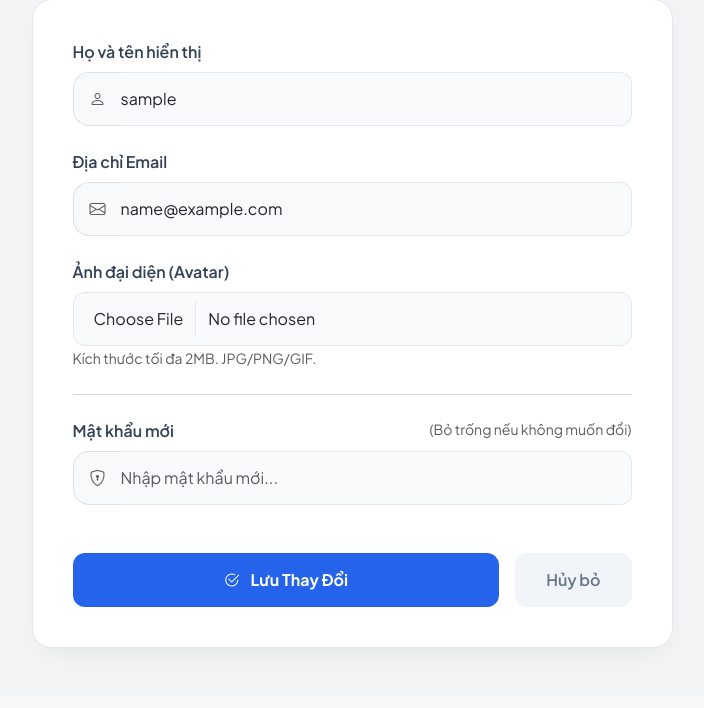
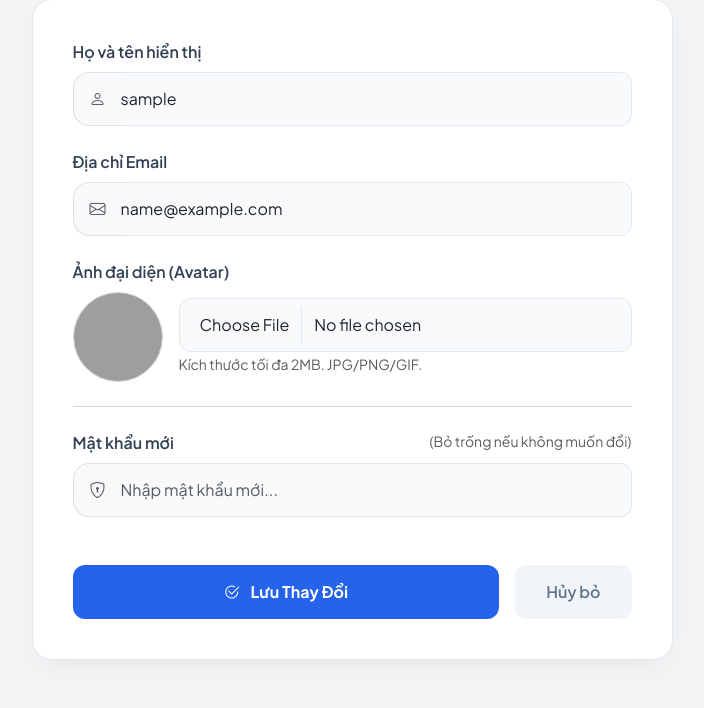
Before and after one commit to VanThanh-gif/LAPTRINHWEB, a PHP site: page /edit_profile.php in a window 1280 px wide. Shown: the part 201-909 px from the top of the page, without its empty margins (288-992 px from the left). Before the commit the page ends 851 px from the top, so only its background shows below. Run offline with PHP 8.4, Linux system fonts and the light colour scheme; the visitor is signed in with stand-in values (Sample User, id 1); tables that the repository leaves empty or names only in its code hold one stand-in row (values such as "Sample post"); grey boxes are pictures that could not be loaded.

Commit message:
feat(profile): cập nhật profile, upload avatar và session check

```diff
--- a/frontend/user/edit_profile.php
+++ b/frontend/user/edit_profile.php
@@ -14,9 +14,12 @@ $msg_type = '';
 
 // Lấy thông tin hiện tại từ DB để điền sẵn vào Form
 try {
-    $stmt = $conn->prepare("SELECT username, email FROM users WHERE id = ?");
+    $stmt = $conn->prepare("SELECT username, email FROM users WHERE user_id = ?");
     $stmt->execute([$user_id]);
     $current_user = $stmt->fetch(PDO::FETCH_ASSOC);
+    if (!$current_user) {
+        $current_user = ['username' => $_SESSION['username'], 'email' => ''];
+    }
 } catch (PDOException $e) {
     $current_user = ['username' => $_SESSION['username'], 'email' => ''];
 }
@@ -31,7 +34,16 @@ if ($_SERVER['REQUEST_METHOD'] === 'POST') {
         $message = "Tên và Email không được để trống!";
         $msg_type = "danger";
     } else {
+        // Validate email uniqueness first
         try {
+            $check = $conn->prepare("SELECT user_id FROM users WHERE email = ? AND user_id != ? LIMIT 1");
+            $check->execute([$new_email, $user_id]);
+            $conflict = $check->fetch(PDO::FETCH_ASSOC);
+            if ($conflict) {
+                $message = "Email này đã được sử dụng bởi tài khoản khác.";
+                $msg_type = "danger";
+            } else {
+                // No conflict — proceed with updates
                 // Handle avatar upload (optional)
                 $avatar_path = null;
                 if (isset($_FILES['avatar']) && isset($_FILES['avatar']['tmp_name']) && $_FILES['avatar']['error'] === UPLOAD_ERR_OK) {
@@ -53,14 +65,7 @@ if ($_SERVER['REQUEST_METHOD'] === 'POST') {
                         $filename = 'avatar_' . $user_id . '_' . time() . '.' . $ext;
                         $dest = $uploadDir . '/' . $filename;
                         if (move_uploaded_file($_FILES['avatar']['tmp_name'], $dest)) {
-                        $avatar_path = 'Uploads/avatars/' . $filename;
-                        try {
-                            $stmtAvatar = $conn->prepare("UPDATE users SET avatar = ? WHERE id = ?");
-                            $stmtAvatar->execute([$avatar_path, $user_id]);
-                            $_SESSION['avatar'] = $avatar_path;
-                        } catch (PDOException $e) {
-                            // If DB doesn't have avatar column, ignore and continue
-                        }
+                            $avatar_path = '/LAPTRINHWEB/Uploads/avatars/' . $filename;
                         } else {
                             $message = "Không thể lưu file avatar, thử lại.";
                             $msg_type = "danger";
@@ -68,31 +73,43 @@ if ($_SERVER['REQUEST_METHOD'] === 'POST') {
                     }
                 }
 
-            // Nếu có nhập mật khẩu mới thì cập nhật cả mật khẩu
+                // If no avatar/file errors, do DB updates
+                if (empty($message)) {
                     if (!empty($new_password)) {
-                // Thực tế đồ án nhớ dùng password_hash() nhé, ở đây tớ làm demo
                         $hashed_password = password_hash($new_password, PASSWORD_DEFAULT);
-                $update_stmt = $conn->prepare("UPDATE users SET username = ?, email = ?, password = ? WHERE id = ?");
+                        $update_stmt = $conn->prepare("UPDATE users SET username = ?, email = ?, password = ? WHERE user_id = ?");
                         $update_stmt->execute([$new_name, $new_email, $hashed_password, $user_id]);
                     } else {
-                // Chỉ cập nhật tên và email
-                $update_stmt = $conn->prepare("UPDATE users SET username = ?, email = ? WHERE id = ?");
+                        $update_stmt = $conn->prepare("UPDATE users SET username = ?, email = ? WHERE user_id = ?");
                         $update_stmt->execute([$new_name, $new_email, $user_id]);
                     }
 
-            // Cập nhật lại Session để giao diện Navbar đổi tên ngay lập tức
+                    // Update avatar column if file uploaded
+                    if ($avatar_path) {
+                        try {
+                            $stmtAvatar = $conn->prepare("UPDATE users SET avatar = ? WHERE user_id = ?");
+                            $stmtAvatar->execute([$avatar_path, $user_id]);
+                            $_SESSION['avatar'] = $avatar_path;
+                        } catch (PDOException $e) {
+                            // ignore if avatar column missing
+                        }
+                    }
+
+                    // Update session and current_user
                     $_SESSION['username'] = $new_name;
                     $_SESSION['email'] = $new_email;
-
                     $message = "Cập nhật hồ sơ thành công!";
                     $msg_type = "success";
-
-            // Cập nhật lại biến $current_user để hiển thị vào form
                     $current_user['username'] = $new_name;
                     $current_user['email'] = $new_email;
 
+                    // Redirect to profile page so navbar/avatar refreshes immediately
+                    header('Location: profile.php?updated=1');
+                    exit;
+                }
+            }
         } catch (PDOException $e) {
-            $message = "Lỗi cập nhật: Email này có thể đã được sử dụng.";
+            $message = "Lỗi hệ thống khi cập nhật, thử lại sau.";
             $msg_type = "danger";
         }
     }
@@ -152,6 +169,27 @@ if ($_SERVER['REQUEST_METHOD'] === 'POST') {
             font-weight: 600;
             transition: all 0.3s;
         }
+
+        .avatar-preview {
+            width: 90px;
+            height: 90px;
+            border-radius: 50%;
+            overflow: hidden;
+            background: #f3f4f6;
+            display: inline-flex;
+            align-items: center;
+            justify-content: center;
+            flex-shrink: 0;
+            border: 1px solid #d1d5db;
+        }
+
+        .avatar-preview img {
+            width: 100%;
+            height: 100%;
+            object-fit: cover;
+            object-position: center;
+            display: block;
+        }
         .btn-cancel:hover { background-color: #e2e8f0; color: #0f172a; }
     </style>
 </head>
@@ -197,8 +235,15 @@ if ($_SERVER['REQUEST_METHOD'] === 'POST') {
 
                     <div class="mb-4">
                         <label class="form-label">Ảnh đại diện (Avatar)</label>
-                        <input type="file" name="avatar" accept="image/*" class="form-control">
+                        <div class="d-flex align-items-center gap-3 mb-3">
+                            <div class="avatar-preview" id="avatarPreview">
+                                <img src="<?= !empty($_SESSION['avatar']) ? htmlspecialchars($_SESSION['avatar']) : 'https://ui-avatars.com/api/?name=' . urlencode($_SESSION['username'] ?? $current_user['username']) . '&background=0D6EFD&color=fff&size=256' ?>" alt="Avatar Preview" />
+                            </div>
+                            <div class="flex-grow-1">
+                                <input type="file" id="avatarInput" name="avatar" accept="image/*" class="form-control">
                                 <small class="text-muted">Kích thước tối đa 2MB. JPG/PNG/GIF.</small>
+                            </div>
+                        </div>
                     </div>
 
                     <hr class="my-4 text-muted">
@@ -227,5 +272,23 @@ if ($_SERVER['REQUEST_METHOD'] === 'POST') {
 </div>
 
 <script src="https://cdn.jsdelivr.net/npm/bootstrap@5.3.0/dist/js/bootstrap.bundle.min.js"></script>
+<script>
+    document.addEventListener('DOMContentLoaded', function () {
+        var avatarInput = document.getElementById('avatarInput');
+        var avatarPreview = document.querySelector('#avatarPreview img');
+
+        if (avatarInput && avatarPreview) {
+            avatarInput.addEventListener('change', function () {
+                var file = this.files[0];
+                if (!file) return;
+                var reader = new FileReader();
+                reader.onload = function (e) {
+                    avatarPreview.src = e.target.result;
+                };
+                reader.readAsDataURL(file);
+            });
+        }
+    });
+</script>
 </body>
 </html>
--- a/frontend/user/profile.php
+++ b/frontend/user/profile.php
@@ -17,7 +17,7 @@ $avatar_src = $_SESSION['avatar'] ?? null;
 
 // (Tùy chọn) Lấy thêm thông tin chi tiết từ Database nếu cần
 try {
-    $stmt = $conn->prepare("SELECT email, created_at FROM users WHERE id = ?");
+    $stmt = $conn->prepare("SELECT email, created_at, avatar FROM users WHERE user_id = ?");
     $stmt->execute([$_SESSION['user_id']]);
     $user_data = $stmt->fetch(PDO::FETCH_ASSOC);
 
@@ -122,7 +122,7 @@ try {
             <div class="profile-card">
 
                 <div class="avatar-container">
-                    <img src="https://ui-avatars.com/api/?name=<?= urlencode($user_name) ?>&background=0D6EFD&color=fff&size=256" alt="Avatar" class="avatar-img">
+                    <img src="<?= !empty($avatar_src) ? htmlspecialchars($avatar_src) : 'https://ui-avatars.com/api/?name=' . urlencode($user_name) . '&background=0D6EFD&color=fff&size=256' ?>" alt="Avatar" class="avatar-img">
                 </div>
 
                 <div class="text-center mb-5">
--- a/includes/navbar.php
+++ b/includes/navbar.php
@@ -35,7 +35,7 @@ if (session_status() === PHP_SESSION_NONE) {
 
             <div class="dropdown">
               <a class="text-white text-decoration-none dropdown-toggle fw-medium d-flex align-items-center gap-2" href="#" role="button" data-bs-toggle="dropdown" aria-expanded="false">
-                <img src="https://ui-avatars.com/api/?name=<?= urlencode($_SESSION['username'] ?? 'U') ?>&background=0D6EFD&color=fff&bold=true" alt="Avatar" class="rounded-circle" width="35" height="35">
+                <img src="<?= !empty($_SESSION['avatar']) ? htmlspecialchars($_SESSION['avatar']) : 'https://ui-avatars.com/api/?name=' . urlencode($_SESSION['username'] ?? 'U') . '&background=0D6EFD&color=fff&bold=true' ?>" alt="Avatar" class="rounded-circle" width="35" height="35">
                 <span>Chào, <?= htmlspecialchars($_SESSION['username'] ?? 'Bạn') ?></span>
               </a>
 
```
Lines whose indentation alone changed are shown as unchanged.
